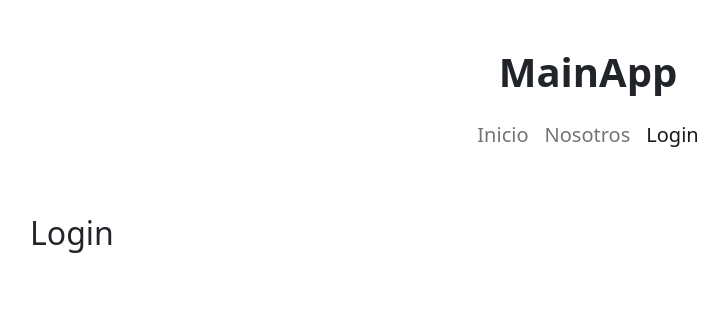
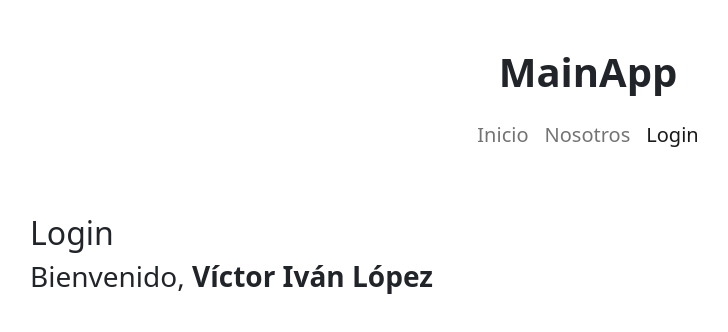
Before and after one commit to victorivanlopezlearning/hooks-app-react, a React (Vite) app: page /login in a window 1280 px wide. Shown: the top 332 px of the page, without its empty margins (52-780 px from the left). Built offline with nearby package versions, Linux system fonts and the light colour scheme.

Commit message:
Used UserContext

```diff
--- a/src/09-useContext/LoginPage.jsx
+++ b/src/09-useContext/LoginPage.jsx
@@ -1,8 +1,16 @@
+import { useContext } from "react"
+import { UserContext } from "./context/UserContext"
 
 export const LoginPage = () => {
+
+  const { user } = useContext(UserContext);
+
+  const { name } = user;
+
   return (
     <>
       <h2>Login</h2>
+      <h3>Bienvenido, <span className="fw-bold">{name}</span></h3>
     </>
   )
 }
--- a/src/09-useContext/context/UserProvider.jsx
+++ b/src/09-useContext/context/UserProvider.jsx
@@ -1,10 +1,15 @@
 import { UserContext } from './UserContext';
 
+const user = {
+  id: 123,
+  name: 'Víctor Iván López',
+  email: 'vlopez@vilgweb.com'
+}
 
 export const UserProvider = ({ children }) => {
   return (
     <UserContext.Provider
-      value={{}}
+      value={{user}}
     >
       {children}
     </UserContext.Provider>
```
